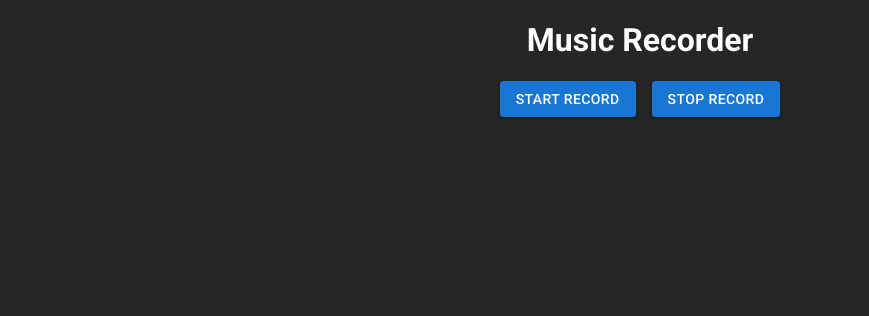
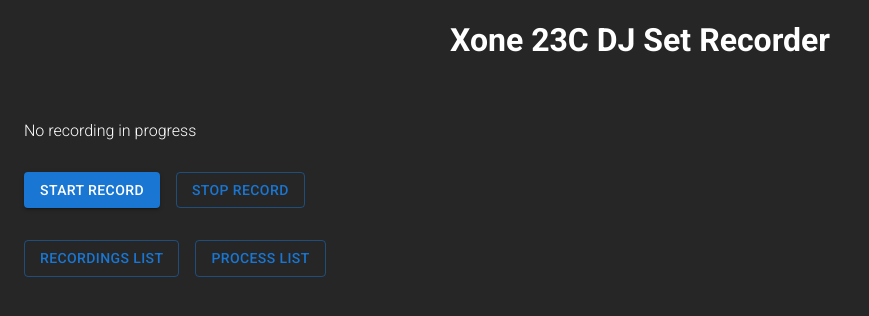
Before and after one commit to pierreolivier/music-recorder, a React app: page / in a window 1280 px wide. Shown: the top 316 px of the page, without its empty margins (0-869 px from the left). Built offline with nearby package versions, Linux system fonts and the light colour scheme.

Commit message:
add recordings and process list buttons

```diff
--- a/package.json
+++ b/package.json
@@ -7,7 +7,8 @@
     "esbuild": "^0.19.2",
     "express": "^4.18.2",
     "react": "^18.2.0",
-    "react-dom": "^18.2.0"
+    "react-dom": "^18.2.0",
+    "react-router-dom": "^6.15.0"
   },
   "scripts": {
     "build:client": "rm -rf dist/* && esbuild src/index.js --bundle --outfile=dist/bundle.js --loader:.js=jsx",
--- a/src/App.css
+++ b/src/App.css
@@ -5,6 +5,13 @@
     text-align: center;
     background-color: #262626;
     color: #ffffff;
+}
+
+.status {
+    margin-top: 32px;
+    margin-left: 8px;
+    margin-right: 8px;
+    text-align: center;
 }
 
 .actions {
--- a/src/App.jsx
+++ b/src/App.jsx
@@ -1,17 +1,38 @@
 import * as React from "react";
 import Button from '@mui/material/Button';
+import Grid from '@mui/material/Unstable_Grid2'; // Grid version 2
+import Item from '@mui/material/ListItem';
+import {Link} from 'react-router-dom'
 
-import './App.css'
+
+import './App.css';
+
+// <!--- Recording in progress... --->
 
 export default function App() {
     const [times, setTimes] = React.useState(0);
+
     return (
         <div>
-            <h1>Music Recorder</h1>
-            <div className={"actions"}>
-                <Button variant="contained">Start record</Button>
-                <Button variant="contained">Stop record</Button>
-            </div>
+            <h1>Xone 23C DJ Set Recorder</h1>
+
+            <Grid container spacing={2}>
+                <Grid xs={12}>
+                    <Item className={"status"}>No recording in progress</Item>
+                </Grid>
+                <Grid xs={12}>
+                    <Item className={"actions"}>
+                        <Button variant="contained">Start record</Button>
+                        <Button variant="outlined">Stop record</Button>
+                    </Item>
+                </Grid>
+                <Grid xs={12}>
+                    <Item className={"actions"}>
+                        <Button onClick={() => location.assign('http://' + location.hostname + '/recordings/')} variant="outlined">Recordings list</Button>
+                        <Button onClick={() => location.assign('/api/list')} variant="outlined">Process list</Button>
+                    </Item>
+                </Grid>
+            </Grid>
         </div>
     );
 }
```
